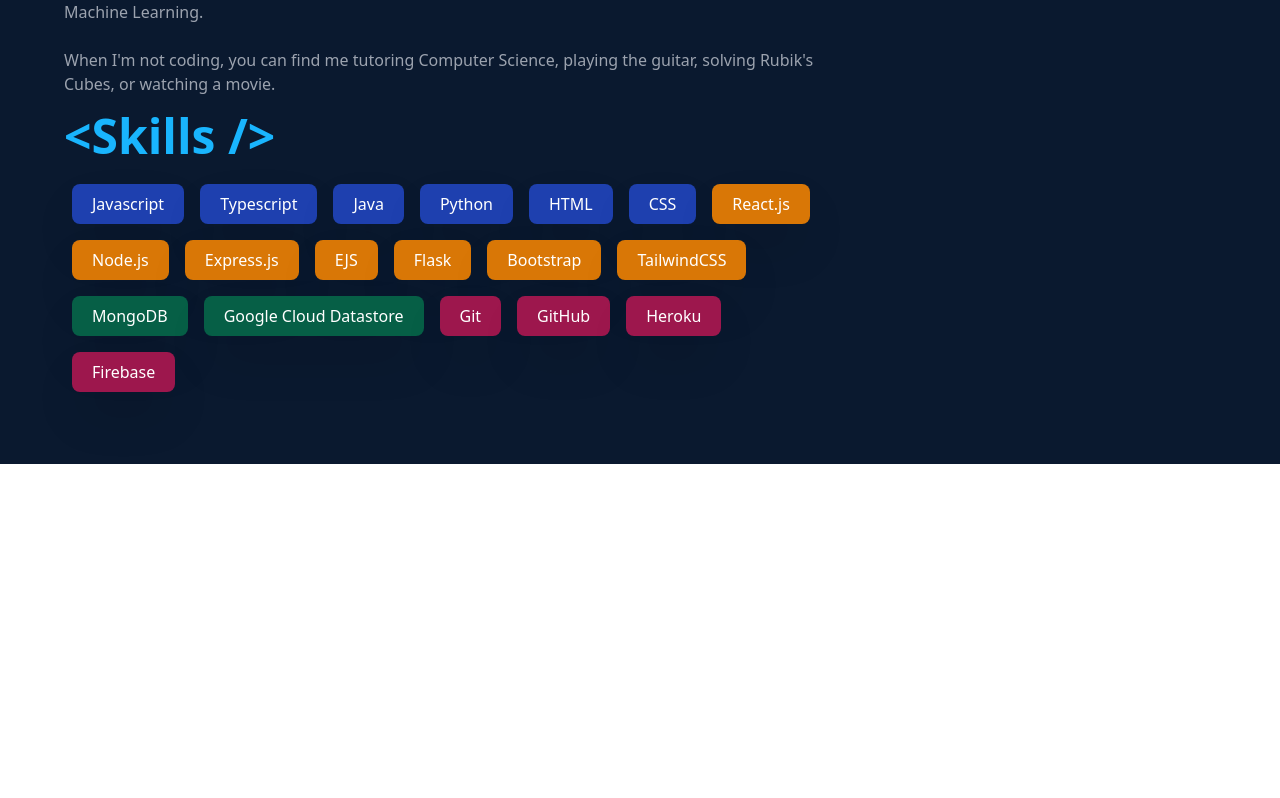
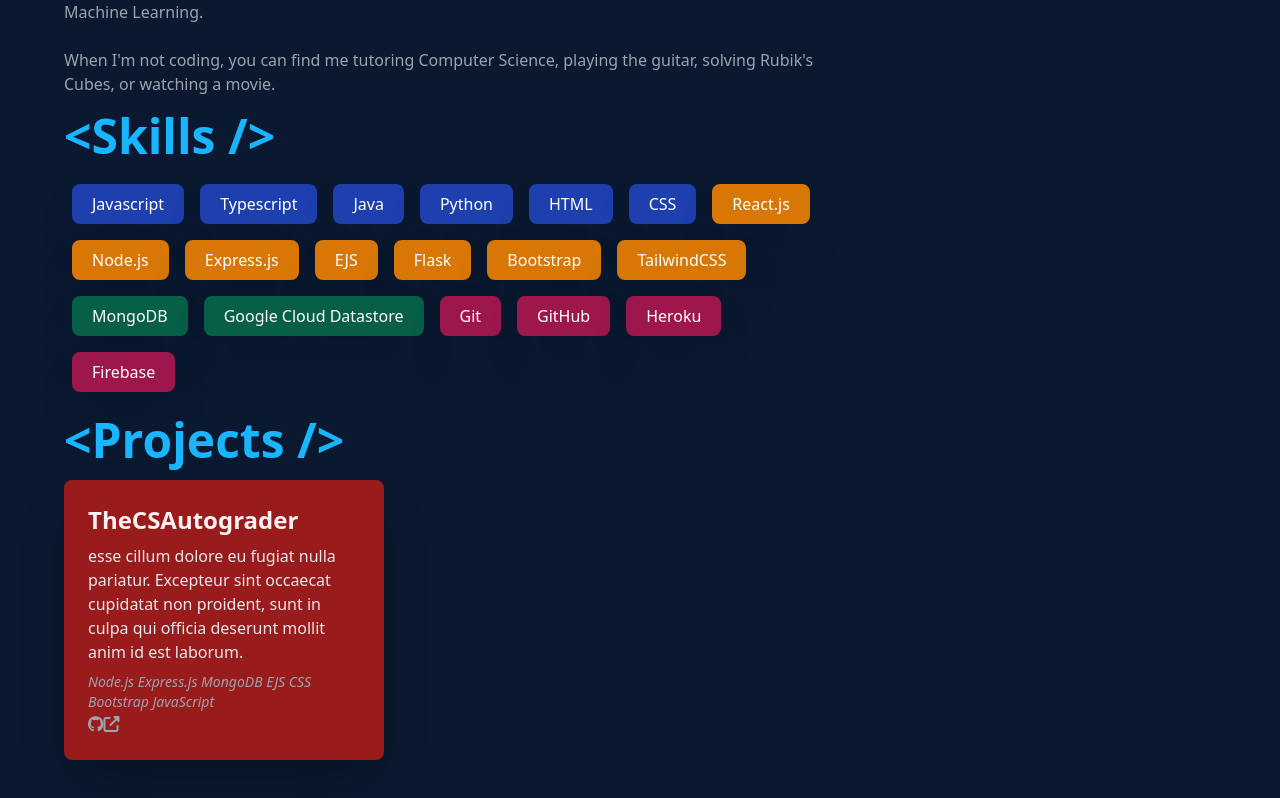
Before and after one commit to SavarJ/jainsavar.com, a React (Create React App) app: page / in a window 1280 px wide. Shown: the part 1000-1798 px from the top of the page. Before the commit the page ends 1464 px from the top, so only its background shows below. Built offline with nearby package versions, Linux system fonts and the light colour scheme.

Commit message:
Working in progress commit. Working on the projects section

```diff
--- a/src/components/App.tsx
+++ b/src/components/App.tsx
@@ -1,7 +1,7 @@
 import Home from "./Home";
 import About from "./About";
 import Skills from "./Skills";
-// import Projects from "./Projects";
+import Projects from "./Projects";
 // import Contact from "./Contact";
 // import Footer from "./Footer";
 
@@ -11,7 +11,7 @@ const App: React.FC = () => {
       <Home />
       <About />
       <Skills />
-      {/* <Projects /> */}
+      <Projects />
       {/* <Contact /> */}
       {/* <Footer /> */}
     </main>
--- a/src/components/Home.tsx
+++ b/src/components/Home.tsx
@@ -10,8 +10,8 @@ const Home: React.FC = () => {
         here.
       </h1>
       <h2 className="mt-4 text-2xl max-w-3xl text-gray-400">
-        I'm a high school senior who's passionate about Web Development,
-        Artificial Intelligence, and Machine Learning.
+        I'm a high school senior who's passionate about Web Development, Artificial Intelligence, and Machine
+        Learning.
       </h2>
       <br />
       <h3 className="text-xl text-gray-400">
--- a/src/components/Projects.tsx
+++ b/src/components/Projects.tsx
@@ -1,10 +1,61 @@
+const Projects: React.FC = () => {
+  return (
+    <section>
+      <h1 className="text-5xl text-blue-200 font-bold mt-4" style={{ color: "#19B5FE" }}>
+        {"<Projects />"}
+      </h1>
+      <div className="max-w-3xl text-gray-400 mt-4 flex flex-wrap">
+        {/* <Project /> */}
+        {projectsList.map((project, index) => (
+          <Project key={index} project={project} />
+        ))}
+      </div>
+    </section>
+  );
+};
 
-const Projects: React.FC = () => {
-    return (
-        <div>
-            <h1>Projects</h1>
-        </div>
-    )
+interface projectInterface {
+  title: string;
+  description: string;
+  githubLink: string;
+  liveLink?: string;
+  languages: string[];
+}
+interface ProjectProps {
+  project: projectInterface;
 }
 
+const Project: React.FC<ProjectProps> = ({ project }) => {
+  return (
+    <div className="bg-red-800 rounded-lg p-6 shadow-2xl w-80">
+      <h3 className="font-bold text-2xl text-red-50">{project.title}</h3>
+      <p className="text-gray-200 py-2">{project.description}</p>
+      <p className="text-gray-400 italic text-sm">
+        {project.languages.map((language, index) => {
+          return language + " ";
+        })}
+      </p>
+      <a href={project.githubLink}>
+        <i className="fa fa-github"></i>
+      </a>
+      {project.liveLink && (
+        <a href={project.liveLink}>
+          <i className="fas fa-external-link-alt"></i>
+        </a>
+      )}
+    </div>
+  );
+};
+
 export default Projects;
+
+const projectsList: projectInterface[] = [
+  {
+    title: "TheCSAutograder",
+    description:
+      "esse cillum dolore eu fugiat nulla pariatur. Excepteur sint occaecat cupidatat non proident, sunt in culpa qui officia deserunt mollit anim id est laborum.",
+    githubLink: "github.com",
+    liveLink: "https://thecsautograder.herokuapp.com/",
+    languages: ["Node.js", "Express.js", "MongoDB", "EJS", "CSS", "Bootstrap", "JavaScript"],
+  },
+];
--- a/tailwind.config.js
+++ b/tailwind.config.js
@@ -1,8 +1,14 @@
+const colors = require("tailwindcss/colors");
+
 module.exports = {
   purge: ["./src/**/*.{js,jsx,ts,tsx}", "./public/index.html"],
   darkMode: false, // or 'media' or 'class'
   theme: {
-    extend: {},
+    extend: {
+      colors: {
+        orange: colors.orange,
+      },
+    },
   },
   variants: {
     extend: {},
```
